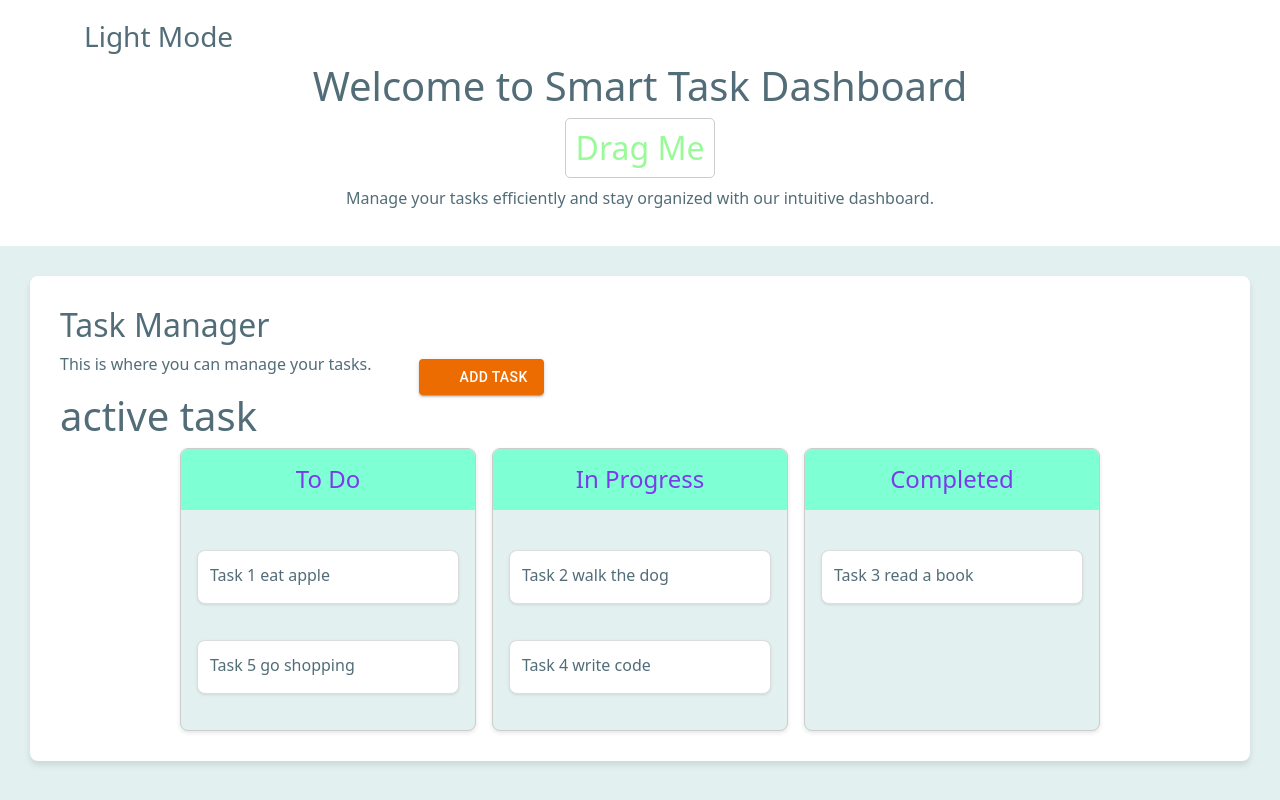
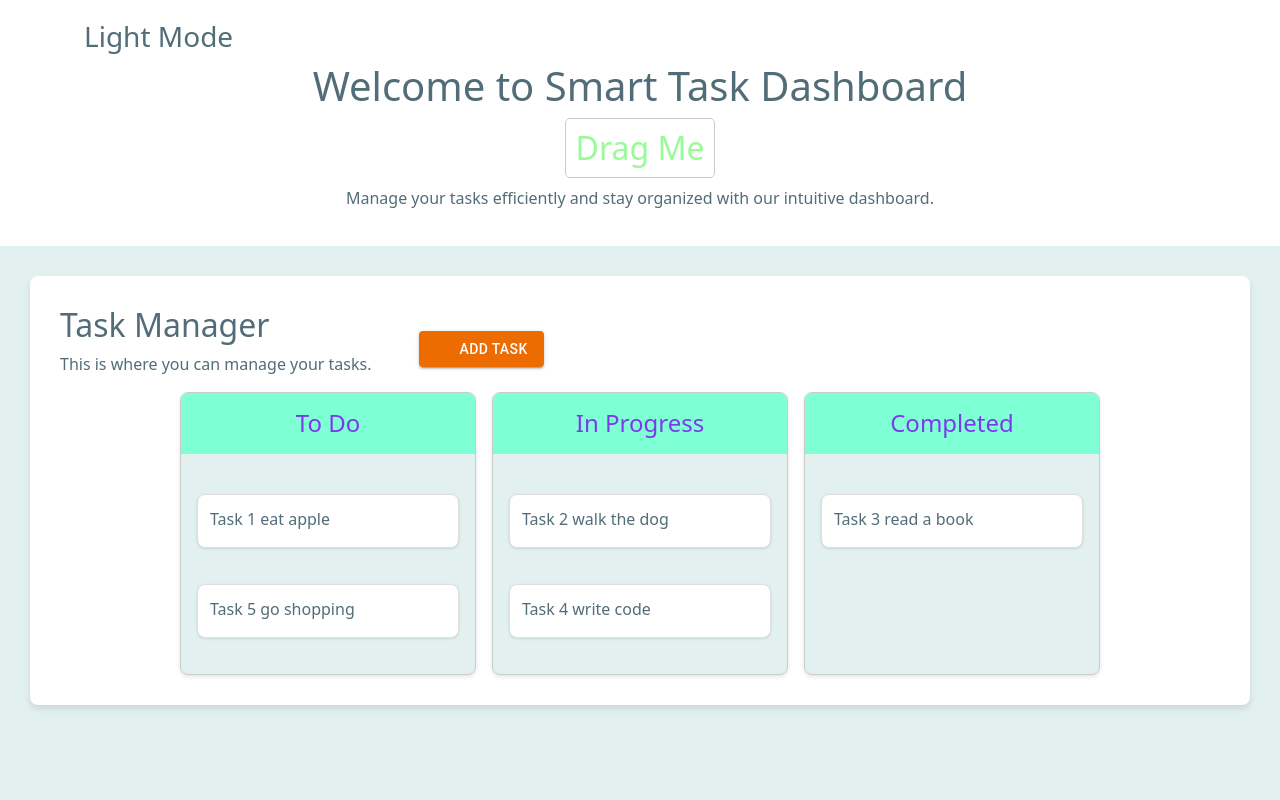
Before and after one commit to herrykargar/React-Task-Dashboard, a React (Vite) app: page / in a window 1280 px wide. Built offline with nearby package versions, Linux system fonts and the light colour scheme; some icons are missing.

Commit message:
clean the code

```diff
--- a/src/assets/css/taskColumn.css
+++ b/src/assets/css/taskColumn.css
@@ -54,5 +54,4 @@
 
 .hide-drop{
     opacity: 0;
-    /* margin-bottom: 0; */
 }
--- a/src/components/TaskCollumn.jsx
+++ b/src/components/TaskCollumn.jsx
@@ -1,6 +1,5 @@
 import '../assets/css/taskColumn.css';
 import Task from './Task';
-// import DropArea from './DropArea';
 
 export default function TaskCollumn({ ...props }) {
     return (
@@ -11,7 +10,6 @@ export default function TaskCollumn({ ...props }) {
                 </div>
                 <div className='task-collumn-body'>
                     <Task status={props.title} />
-                    {/* <DropArea /> */}
                 </div>
             </div>
         </>
--- a/src/components/TaskManager.jsx
+++ b/src/components/TaskManager.jsx
@@ -1,5 +1,4 @@
 import React from 'react'
-// import Button from '../ui/Button';
 import Button from '@mui/material/Button';
 import AddIcon from '@mui/icons-material/Add';
 import TaskCollumn from './TaskCollumn';
@@ -31,7 +30,6 @@ export default function TaskManager() {
             status: 'To Do',
         },
     ];
-
     const [tasks, setTasks] = React.useState(initialTasks);
     const [open, setOpen] = React.useState(false);
     const [activeTask, setActiveTask] = React.useState(null);
@@ -63,8 +61,7 @@ export default function TaskManager() {
         p: 4,
     };
 
-    const handleTaskDrop = (status, position) => {
-        console.log(`Dropped on ${status} at position ${position}`);
+    const handleTaskDrop = (status) => {
         if (activeTask === null || activeTask === undefined) return;
         let updated = tasks.map(task => {
             if (task.id === activeTask) {
@@ -83,7 +80,6 @@ export default function TaskManager() {
                     <div>
                         <h2>Task Manager</h2>
                         <p>This is where you can manage your tasks.</p>
-                        <h1>active task {activeTask}</h1>
                     </div>
                     <div>
                         <Button onClick={handleOpen} variant='contained' color='warning' startIcon={<AddIcon />}>
```
